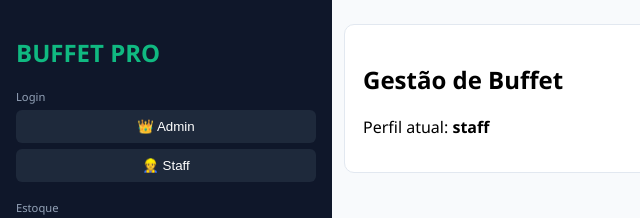
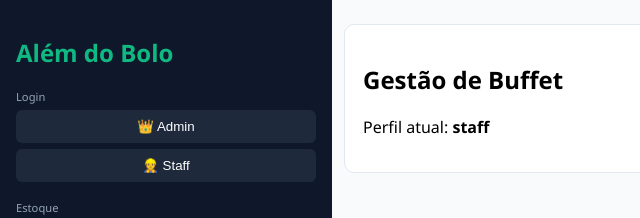
Before and after one commit to alem-do-bolo/alemdobolobuffet, a plain HTML site: page index.html in a window 1280 px wide. Shown: the top 218 px of the page, 0-640 px from the left. Drawn offline with Linux system fonts and the light colour scheme.

Commit message:
Update index.html

```diff
--- a/index.html
+++ b/index.html
@@ -28,7 +28,7 @@ input,select{width:100%;padding:6px;margin-bottom:6px}
 <body>
 
 <nav>
-<h2>BUFFET PRO</h2>
+<h2>Além do Bolo</h2>
 
 <div class="label">Login</div>
 <button class="btn-menu" onclick="login('admin')">👑 Admin</button>
```
